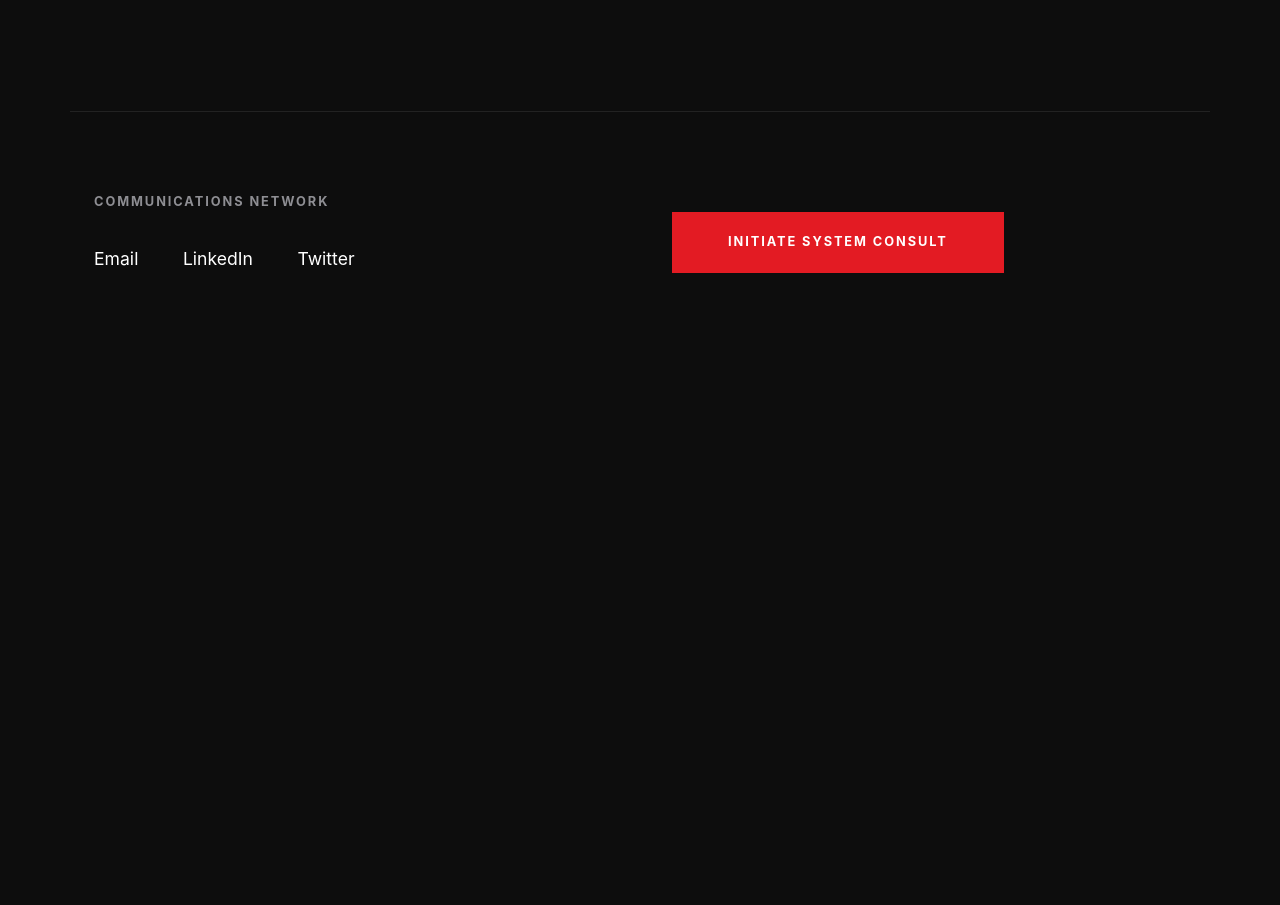
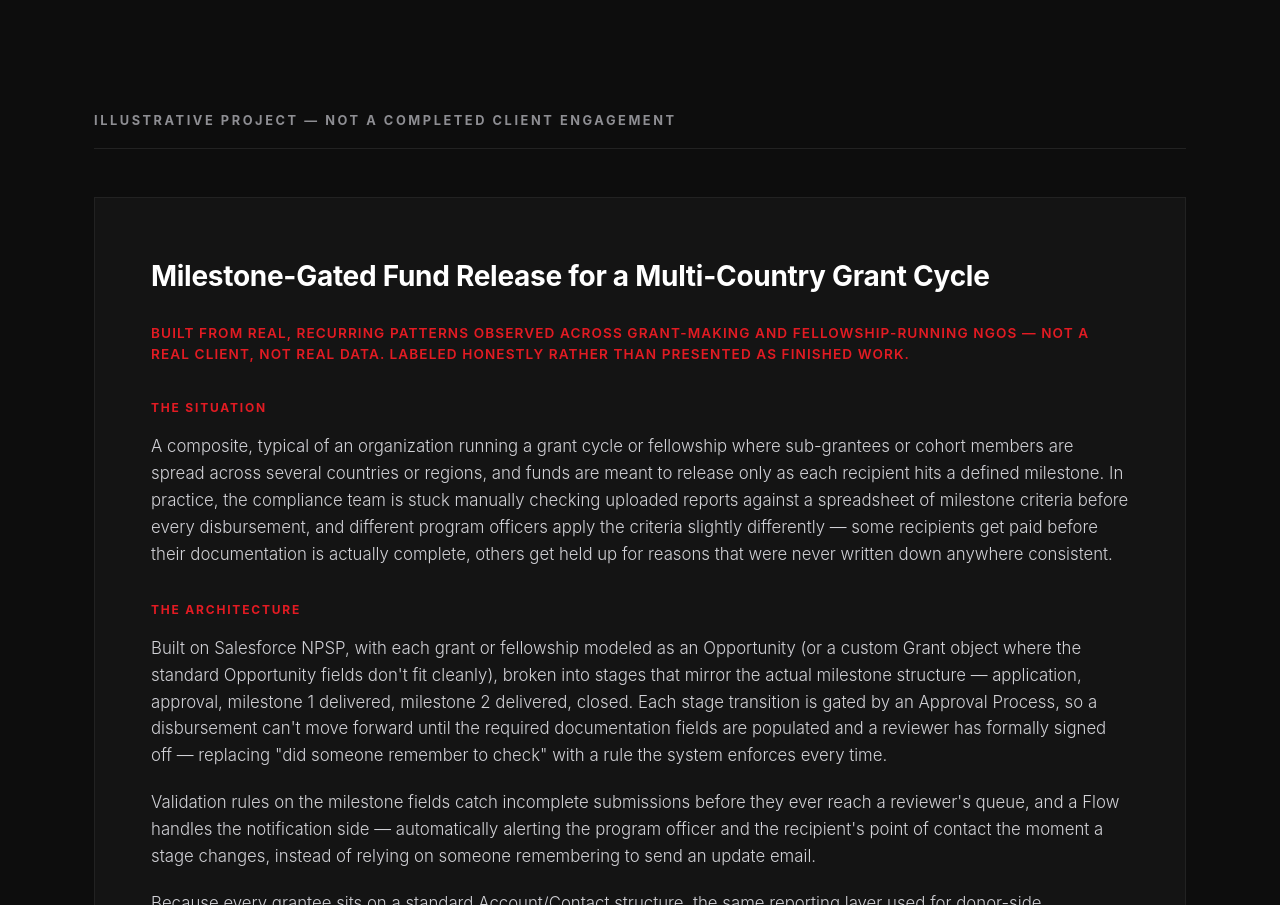
Before and after one commit to devkingjeffrey/jeffreyu, a plain HTML site: page case-studies.html in a window 1280 px wide. Shown: the part 1895-2800 px from the top of the page. Before the commit the page ends 2300 px from the top, so only its background shows below. Drawn offline with Linux system fonts and the light colour scheme.

Commit message:
Add files via upload

```diff
--- a/case-studies.html
+++ b/case-studies.html
@@ -7,6 +7,7 @@
     <link rel="stylesheet" href="style.css">
 </head>
 <body>
+
     <header class="site-header">
         <a href="index.html" class="brand-title">Jeffrey Uwoghiren</a>
         <ul class="main-navigation">
@@ -18,14 +19,19 @@
             <li><a href="index.html#consult">Consult</a></li>
         </ul>
     </header>
+
     <main class="page-container">
+
         <section>
             <div class="hero-banner-text">Selected Work.</div>
         </section>
+
         <div class="page-intro-note">
             These three are illustrative builds — worked through in detail based on real patterns I've researched, not completed client engagements. Labeled honestly here rather than presented as finished projects. Real case studies replace these as they happen.
         </div>
+
         <section class="showcase-grid-layout" style="margin-bottom: 4rem;">
+
             <div class="showcase-item-card">
                 <h3><a href="#">Optimizing Pipeline Architecture to Eliminate Lead Leakage</a></h3>
                 <div class="showcase-item-meta">
@@ -33,6 +39,7 @@
                     <span class="meta-context-tag">Illustrative</span>
                 </div>
             </div>
+
             <div class="showcase-item-card">
                 <h3><a href="#reconciliation-build">Reconciling Multi-Branch Donor & Partner Data Across a National NGO Network</a></h3>
                 <div class="showcase-item-meta">
@@ -40,26 +47,32 @@
                     <a href="#reconciliation-build" class="action-trigger-link">READ CASE »</a>
                 </div>
             </div>
+
             <div class="showcase-item-card">
-                <h3><a href="#">Automating Client Onboarding with HubSpot-to-Slack Integrations</a></h3>
+                <h3><a href="#grant-compliance-build">Milestone-Gated Fund Release for a Multi-Country Grant Cycle</a></h3>
                 <div class="showcase-item-meta">
-                    <span class="meta-context-tag">HubSpot / Integrations</span>
-                    <span class="meta-context-tag">Illustrative</span>
+                    <span class="meta-context-tag">Salesforce NPSP</span>
+                    <a href="#grant-compliance-build" class="action-trigger-link">READ CASE »</a>
                 </div>
             </div>
+
         </section>
+
         <section id="reconciliation-build" style="margin-bottom: 6rem;">
             <div class="section-header-label">Illustrative Project — Not a Completed Client Engagement</div>
+
             <div class="pattern-panel" style="grid-template-columns: 1fr;">
                 <div>
                     <h3>Reconciling Multi-Branch Donor & Partner Data Across a National NGO Network</h3>
                     <p style="color: var(--toe-red); font-weight: 600; font-size: 0.85rem; text-transform: uppercase; letter-spacing: 0.08em; margin-bottom: 2rem;">
                         Built from real, recurring patterns observed across national and pan-African NGOs — not a real client, not real data. Labeled honestly rather than presented as finished work.
                     </p>
+
                     <h4 style="color: var(--toe-red); font-size: 0.75rem; text-transform: uppercase; letter-spacing: 0.15em; margin-bottom: 1rem;">The Situation</h4>
                     <p>
                         A composite, typical of what shows up across national NGOs with semi-autonomous branches: a secretariat in Abuja running programmes through a dozen-plus state or regional chapters, each reporting on whatever tool was locally available — one branch on spreadsheets, another on a paper log transcribed monthly, a couple on a shared drive with no shared format. A donor reporting deadline arrives, and the secretariat's programme team spends days manually reconciling submissions that don't share field names, date formats, or even currency conventions, before anyone can produce one clean number for a funder.
                     </p>
+
                     <h4 style="color: var(--toe-red); font-size: 0.75rem; text-transform: uppercase; letter-spacing: 0.15em; margin: 2rem 0 1rem;">The Architecture</h4>
                     <p>
                         Built on Salesforce Non-Profit Success Pack (NPSP), structured around the Household/Organization Account model already native to NPSP — the national secretariat as a parent Account, each branch or partner as a child Account linked through the standard Account hierarchy, so branch-level activity rolls up to a single national view without losing branch-level detail.
@@ -73,6 +86,7 @@
                     <p>
                         Reporting sits on top of this as report types and dashboards scoped by branch, region, or donor — giving the secretariat one live, consolidated view instead of a manual roll-up exercise every reporting cycle.
                     </p>
+
                     <h4 style="color: var(--toe-red); font-size: 0.75rem; text-transform: uppercase; letter-spacing: 0.15em; margin: 2rem 0 1rem;">What This Would Change</h4>
                     <p>
                         Framed as expected outcomes of the architecture, not measured results of a real engagement: reconciliation before a donor report shifts from a manual, multi-day cross-check to a live report anyone on the team can pull. Duplicate donor and grant records stop accumulating silently across branches. And the secretariat gains a single source of truth it can hand to an auditor or funder without needing to explain which spreadsheet is the "real" one.
@@ -80,7 +94,43 @@
                 </div>
             </div>
         </section>
+
+        <section id="grant-compliance-build" style="margin-bottom: 6rem;">
+            <div class="section-header-label">Illustrative Project — Not a Completed Client Engagement</div>
+
+            <div class="pattern-panel" style="grid-template-columns: 1fr;">
+                <div>
+                    <h3>Milestone-Gated Fund Release for a Multi-Country Grant Cycle</h3>
+                    <p style="color: var(--toe-red); font-weight: 600; font-size: 0.85rem; text-transform: uppercase; letter-spacing: 0.08em; margin-bottom: 2rem;">
+                        Built from real, recurring patterns observed across grant-making and fellowship-running NGOs — not a real client, not real data. Labeled honestly rather than presented as finished work.
+                    </p>
+
+                    <h4 style="color: var(--toe-red); font-size: 0.75rem; text-transform: uppercase; letter-spacing: 0.15em; margin-bottom: 1rem;">The Situation</h4>
+                    <p>
+                        A composite, typical of an organization running a grant cycle or fellowship where sub-grantees or cohort members are spread across several countries or regions, and funds are meant to release only as each recipient hits a defined milestone. In practice, the compliance team is stuck manually checking uploaded reports against a spreadsheet of milestone criteria before every disbursement, and different program officers apply the criteria slightly differently — some recipients get paid before their documentation is actually complete, others get held up for reasons that were never written down anywhere consistent.
+                    </p>
+
+                    <h4 style="color: var(--toe-red); font-size: 0.75rem; text-transform: uppercase; letter-spacing: 0.15em; margin: 2rem 0 1rem;">The Architecture</h4>
+                    <p>
+                        Built on Salesforce NPSP, with each grant or fellowship modeled as an Opportunity (or a custom Grant object where the standard Opportunity fields don't fit cleanly), broken into stages that mirror the actual milestone structure — application, approval, milestone 1 delivered, milestone 2 delivered, closed. Each stage transition is gated by an Approval Process, so a disbursement can't move forward until the required documentation fields are populated and a reviewer has formally signed off — replacing "did someone remember to check" with a rule the system enforces every time.
+                    </p>
+                    <p>
+                        Validation rules on the milestone fields catch incomplete submissions before they ever reach a reviewer's queue, and a Flow handles the notification side — automatically alerting the program officer and the recipient's point of contact the moment a stage changes, instead of relying on someone remembering to send an update email.
+                    </p>
+                    <p>
+                        Because every grantee sits on a standard Account/Contact structure, the same reporting layer used for donor-side reconciliation (see the pattern above) applies here too — a dashboard showing exactly which recipients are pending, approved, or paid, filterable by country, cohort, or funding source.
+                    </p>
+
+                    <h4 style="color: var(--toe-red); font-size: 0.75rem; text-transform: uppercase; letter-spacing: 0.15em; margin: 2rem 0 1rem;">What This Would Change</h4>
+                    <p>
+                        Framed as expected outcomes of the architecture, not measured results of a real engagement: milestone criteria stop living in one compliance officer's head or a personal spreadsheet, and instead become a rule the system applies the same way every time. Disbursement timing becomes consistent across program officers rather than varying by who's reviewing the file. And when a donor or auditor asks "show me exactly why this recipient was paid on this date," there's a system-enforced approval trail to point to, not a reconstructed explanation after the fact.
+                    </p>
+                </div>
+            </div>
+        </section>
+
     </main>
+
     <footer class="site-footer" id="consult">
         <div>
             <div class="footer-column-title">Communications Network</div>
@@ -94,5 +144,6 @@
             <a href="https://2gney8.share-eu1.hsforms.com/2RWfmfgoYSVKW5AHld2Sk1Q" target="_blank" class="primary-action-button">Initiate System Consult</a>
         </div>
     </footer>
+
 </body>
 </html>
```
